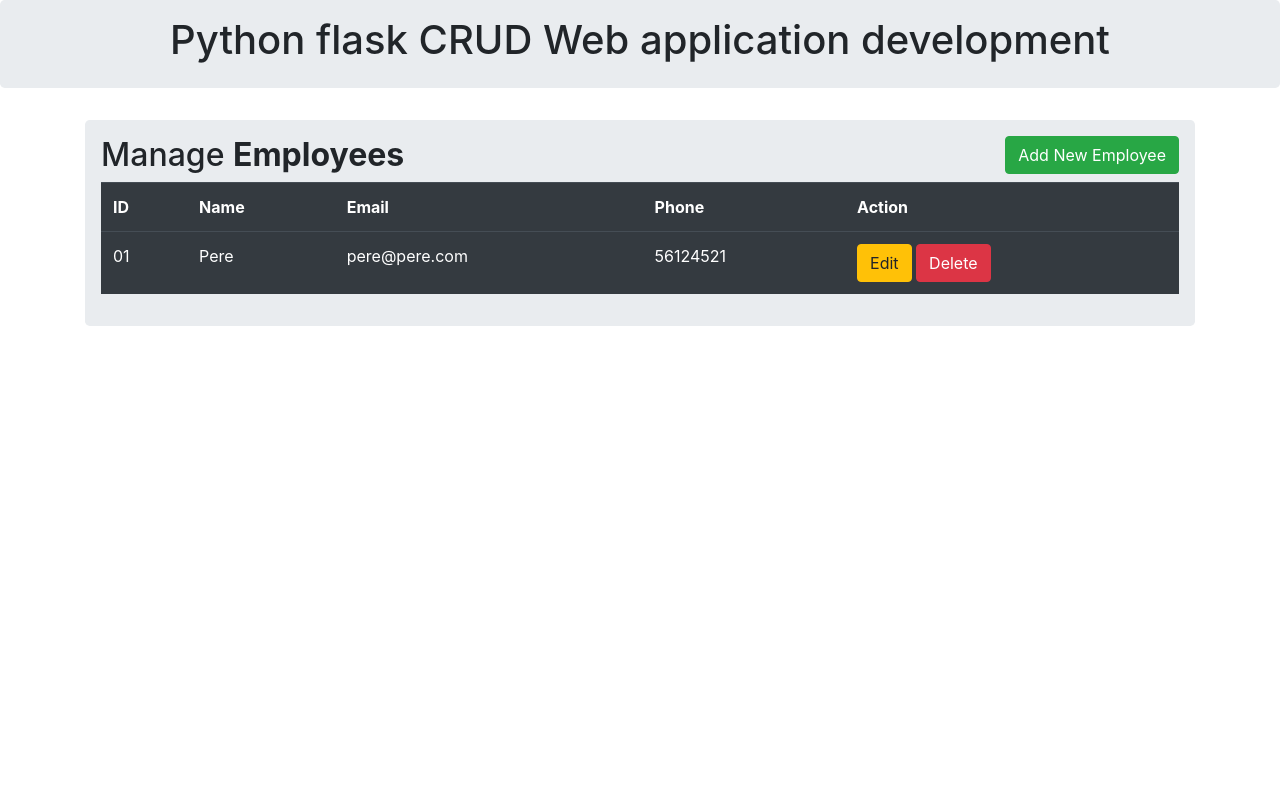
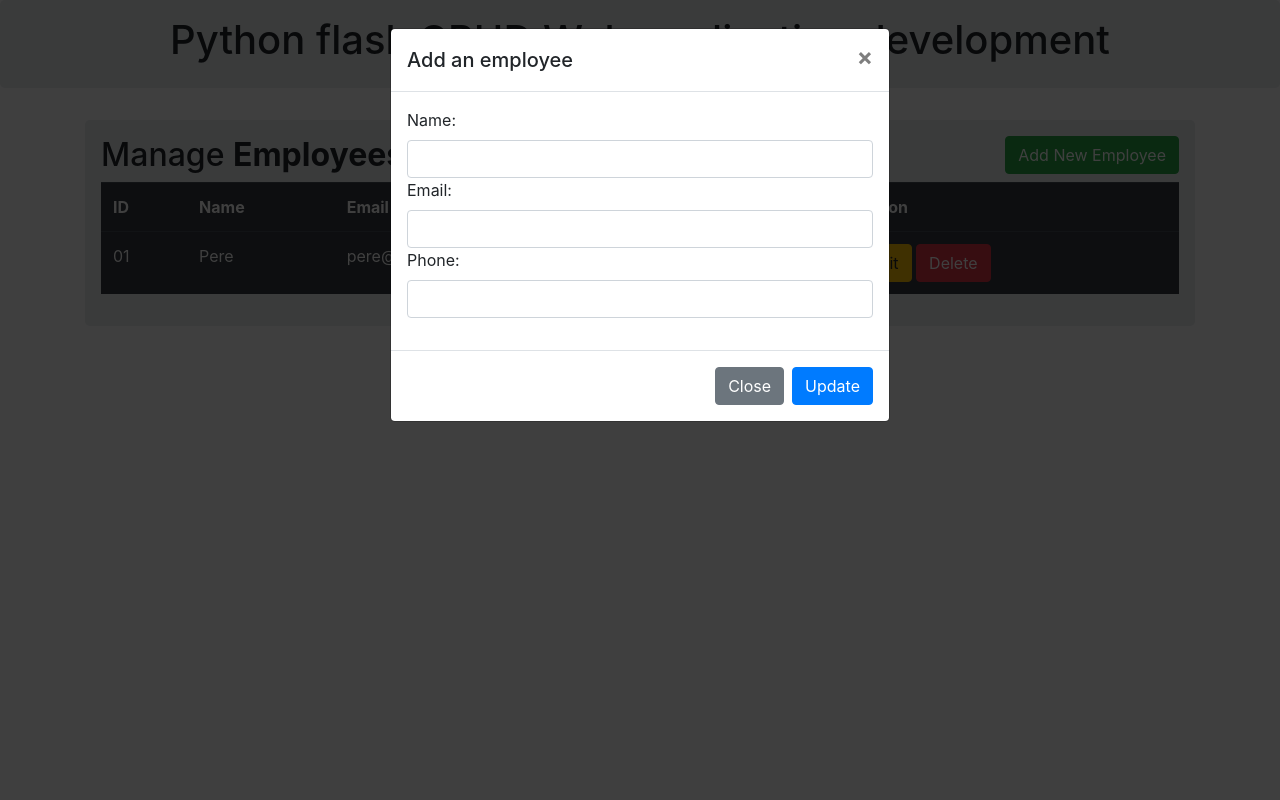
Before and after one commit to peredirtbike/Flask_Crash_Course, a Flask app: page / in a window 1280 px wide, after a click on "Edit". Run offline with Flask 2, Linux system fonts and the light colour scheme.

Commit message:
Edit employee modal

```diff
--- a/Flask_CrudApp/templates/index.html
+++ b/Flask_CrudApp/templates/index.html
@@ -31,6 +31,36 @@
                             <a href="#" class="btn btn-danger btn-xs" onclick="return confirm('Are you sure to delete?')">Delete</a>
                         </td>
                     </tr>
+
+                    <div id="modaledit" class="modal fade" role="dialog">
+                      <div class="modal-dialog">
+                        <div class="modal-content">
+                          <div class="modal-header">
+                            <h5 class="modal-title">Add an employee</h5>
+                            <button type="button" class="close" data-dismiss="modal" aria-label="Close">
+                              <span aria-hidden="true">&times;</span>
+                            </button>
+                          </div>
+                          <div class="modal-body">
+                            <form action="" method="POST">
+                              <div class="form-group">
+                                <label>Name:</label>
+                                <input class="form-control" type="text" name="name" required="1">
+                                <label>Email:</label>
+                                <input class="form-control" type="email" name="email" required="1" >
+                                <label>Phone:</label>
+                                <input class="form-control" type="text" name="phone" required="1">
+                              </div>
+
+                            </form>
+                          </div>
+                          <div class="modal-footer">
+                            <button type="button" class="btn btn-secondary" data-dismiss="modal">Close</button>
+                            <button class="btn btn-primary" type="submit">Update</button>
+                          </div>
+                        </div>
+                      </div>
+                  </div>
                 </table>
             </div>
 
@@ -51,7 +81,7 @@
                           <label>Email:</label>
                           <input class="form-control" type="email" name="email" required="1" >
                           <label>Phone:</label>
-                          <input class="form-control" type="number" name="phone" required="1">
+                          <input class="form-control" type="text" name="phone" required="1">
                         </div>
 
                       </form>
```
